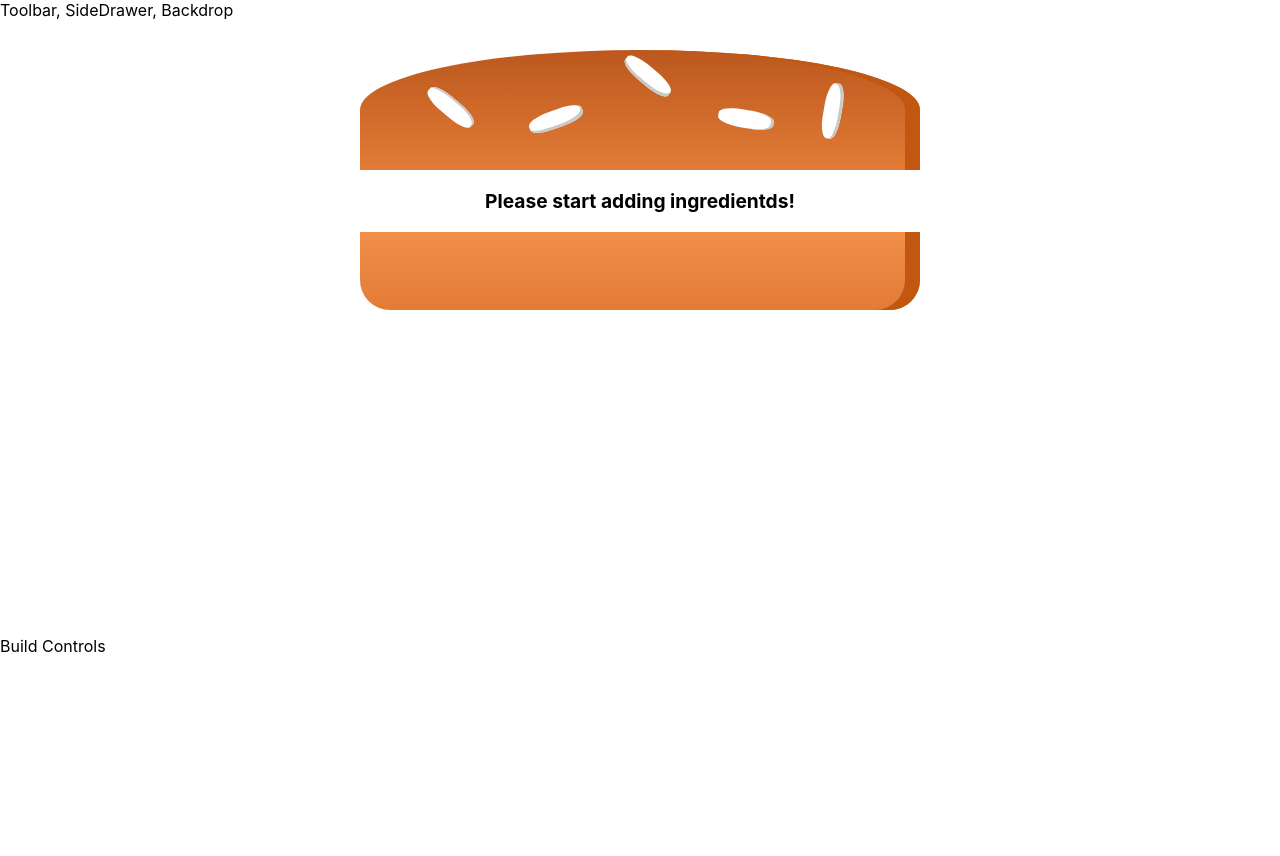
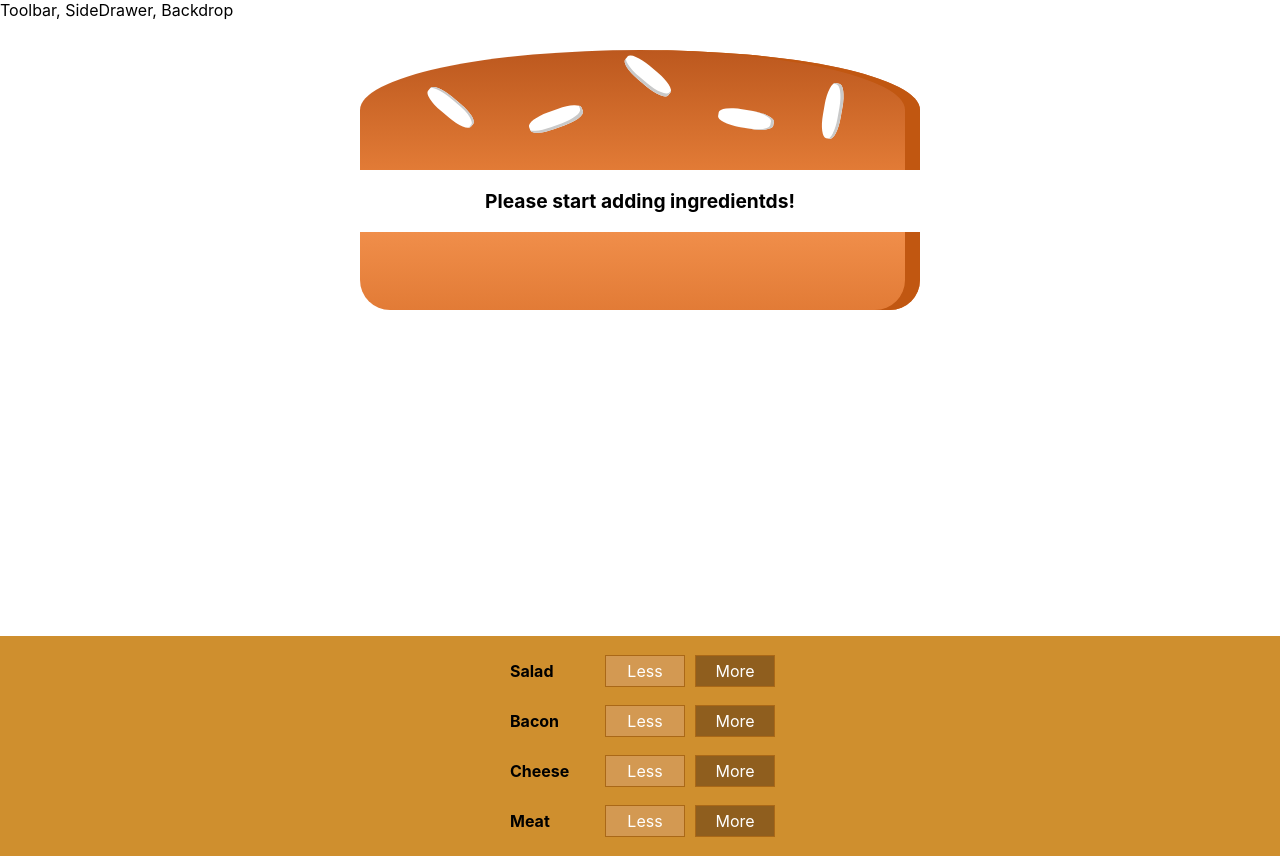
Before and after one commit to bahadirk/BurgerBuilder, a React app: page / in a window 1280 px wide. Before the commit the page ends 800 px from the top, so only its background shows below. Built offline with nearby package versions, Linux system fonts and the light colour scheme.

Commit message:
Add BuildContols component

```diff
--- a/src/components/Burger/BuildControls/BuildControl/BuildControl.js
+++ b/src/components/Burger/BuildControls/BuildControl/BuildControl.js
@@ -1,6 +1,25 @@
 import React from "react";
 
 import styles from "./BuildControl.module.css";
+
+const controls = [
+  {
+    label: "Salad",
+    type: "salad"
+  },
+  {
+    label: "Bacon",
+    type: "bacon"
+  },
+  {
+    label: "Cheese",
+    type: "cheese"
+  },
+  {
+    label: "Meat",
+    type: "meat"
+  }
+];
 
 const buildControl = props => (
   <div className={styles.BuildControl}>
--- a/src/components/Burger/BuildControls/BuildControls.js
+++ b/src/components/Burger/BuildControls/BuildControls.js
@@ -1,7 +1,33 @@
 import React from "react";
 
-const BuildControls = props => {
-  return <div />;
-};
+import styles from "./BuildControls.module.css";
+import BuildControl from "./BuildControl/BuildControl";
+
+const controls = [
+  {
+    label: "Salad",
+    type: "salad"
+  },
+  {
+    label: "Bacon",
+    type: "bacon"
+  },
+  {
+    label: "Cheese",
+    type: "cheese"
+  },
+  {
+    label: "Meat",
+    type: "meat"
+  }
+];
+
+const BuildControls = props => (
+  <div className={styles.BuildControls}>
+    {controls.map(control => {
+      return <BuildControl key={control.label} label={control.label} />;
+    })}
+  </div>
+);
 
 export default BuildControls;
--- a/src/containers/BurgerBuilder/BurgerBuilder.js
+++ b/src/containers/BurgerBuilder/BurgerBuilder.js
@@ -2,6 +2,7 @@
 
 import Aux from "../../hoc/Aux";
 import Burger from "../../components/Burger/Burger";
+import BuildControls from "../../components/Burger/BuildControls/BuildControls";
 
 class BurgerBuilder extends Component {
   state = {
@@ -17,7 +18,7 @@
     return (
       <Aux>
         <Burger ingredients={this.state.ingredients} />
-        <div> Build Controls </div>
+        <BuildControls />
       </Aux>
     );
   }
```
